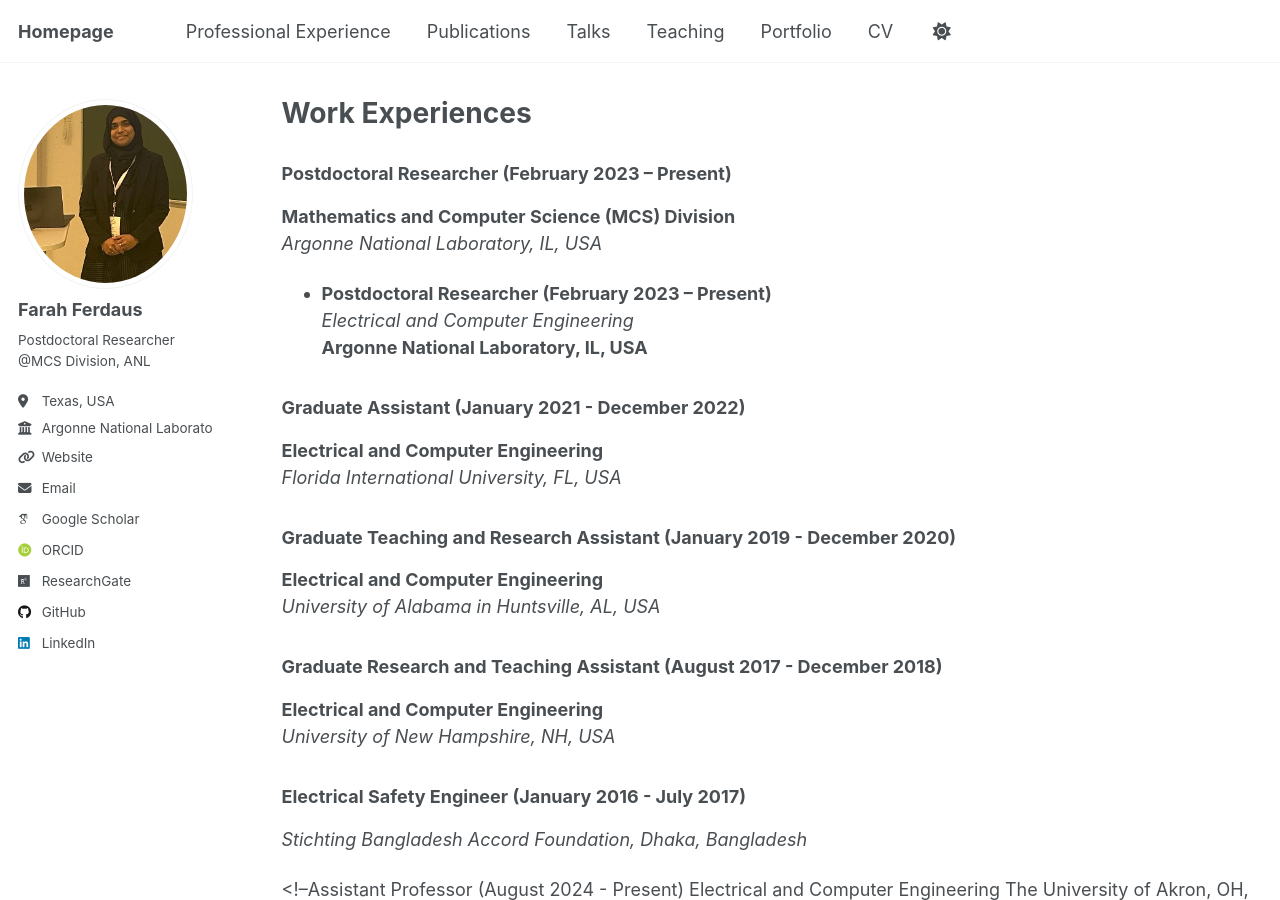
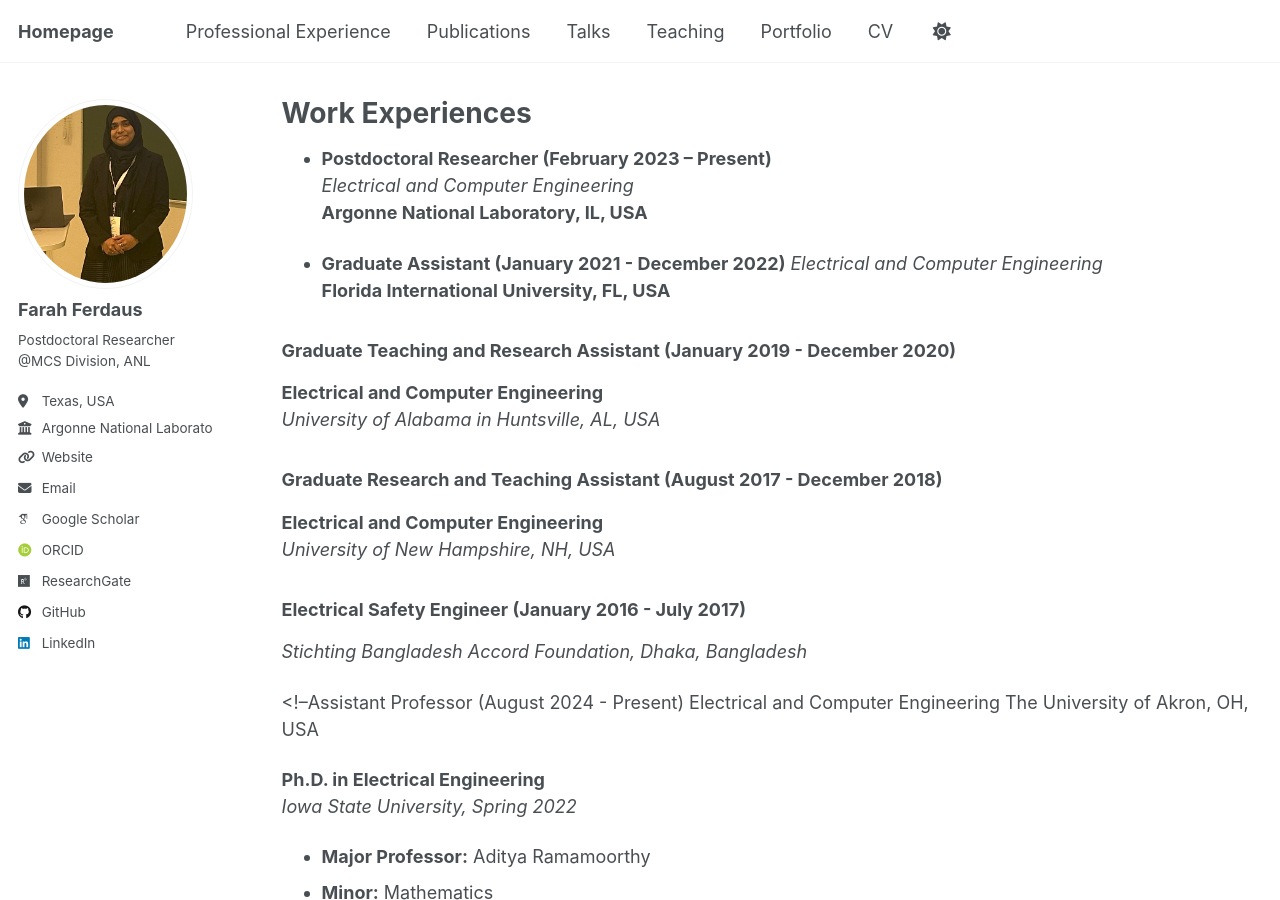
Before and after one commit to fferdaus/fferdaus.github.io, a Jekyll site: the page built from _pages/experience.md, in a window 1280 px wide and 900 px high. Built offline with Jekyll 4.4.1, drawn with Linux system fonts in a browser that asks for light colours; some web fonts are replaced; part of the change alters nothing that is shown.

Commit message:
Update experience.md

```diff
--- a/_pages/experience.md
+++ b/_pages/experience.md
@@ -11,20 +11,19 @@ redirect_from:
 <!--## Work Experience-->
 
 
-### Postdoctoral Researcher (February 2023 – Present)
+<!--### Postdoctoral Researcher (February 2023 – Present)
 **Mathematics and Computer Science (MCS) Division**
 *Argonne National Laboratory, IL, USA*
-<!--📅 **February 2023 – Present**-->
+📅 **February 2023 – Present**-->
 
 - **Postdoctoral Researcher (February 2023 – Present)**
 *Electrical and Computer Engineering*
 **Argonne National Laboratory, IL, USA**
 
 
-### Graduate Assistant (January 2021 - December 2022)
-**Electrical and Computer Engineering**
-*Florida International University, FL, USA*
-<!--📅 **January 2021 - December 2022**-->
+- **Graduate Assistant (January 2021 - December 2022)**
+*Electrical and Computer Engineering*
+**Florida International University, FL, USA**
 
 
 ### Graduate Teaching and Research Assistant (January 2019 - December 2020)
```
